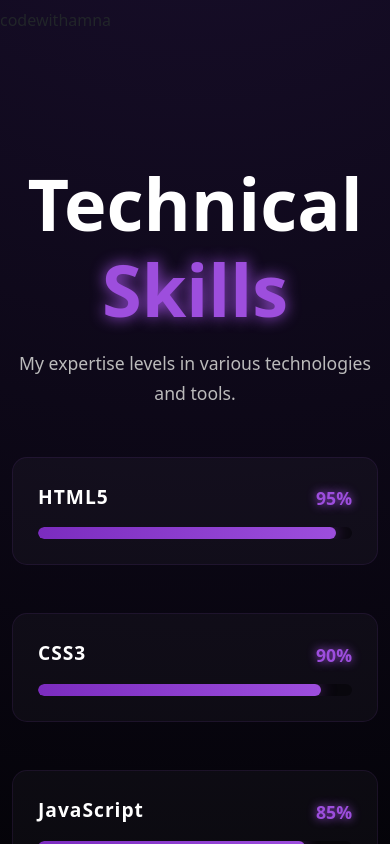
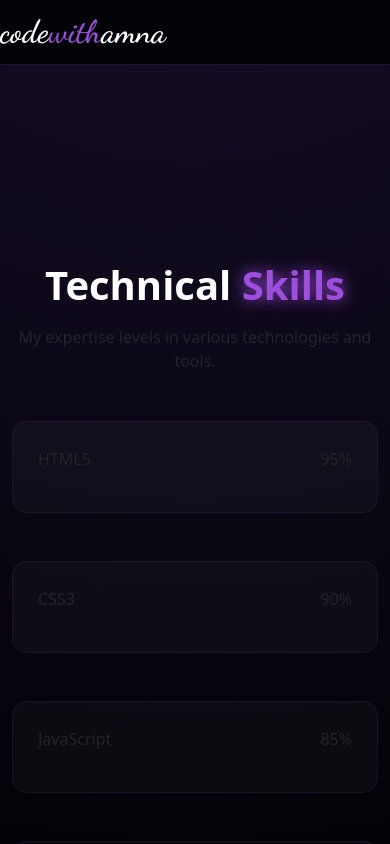
Before and after one commit to amna18304/my-portfolio, a React (Vite) app: page /skills in a window 390 px wide. Shown: the top 844 px of the page. Built offline with nearby package versions, Linux system fonts and the light colour scheme.

Commit message:
final styling fix for desktop and mobile

```diff
--- a/src/App.css
+++ b/src/App.css
@@ -18,42 +18,67 @@ body {
   overflow-x: hidden;
 }
 
-/* --- Navbar Styling --- */
-.custom-nav {
+/* --- Navbar Styling (FIXED FOR DESKTOP & MOBILE) --- */
+.navbar {
+  display: flex;
+  justify-content: space-between; /* Logo left, Links right */
+  align-items: center;
   background: rgba(2, 2, 5, 0.9);
   backdrop-filter: blur(10px);
   border-bottom: 1px solid rgba(157, 78, 221, 0.2);
-  padding: 15px 0;
+  padding: 15px 5%;
+  position: fixed;
+  top: 0;
+  width: 100%;
+  z-index: 1000;
+  box-sizing: border-box;
 }
 
-.signature-brand {
+.nav-logo {
   font-family: 'Dancing Script', cursive !important;
   font-size: 2rem;
   color: white !important;
   text-decoration: none;
+  font-weight: bold;
+}
+
+.nav-logo span {
+  color: var(--p-glow);
+}
+
+.nav-links {
+  display: flex; /* Desktop par line mein */
+  list-style: none;
+  gap: 30px;
+  margin: 0;
+  padding: 0;
+}
+
+.nav-links li a {
+  color: #ffffff !important;
+  text-decoration: none;
+  font-weight: 500;
+  font-size: 1.1rem;
   transition: 0.3s;
 }
 
-.nav-link {
-  color: #ffffff !important;
-  font-weight: 500;
-  font-size: 1.1rem;
-  padding: 8px 22px !important;
-  transition: 0.3s;
+.nav-links li a:hover {
+  color: var(--p-glow) !important;
 }
 
-.active-link {
-  color: white !important;
-  background: var(--p-glow);
-  border-radius: 8px;
-  box-shadow: 0 0 20px var(--p-glow);
+.menu-icon {
+  display: none; /* Desktop par chhupa rahega */
+  font-size: 2rem;
+  color: white;
+  cursor: pointer;
 }
 
-/* --- Hero Section (Home) --- */
+/* --- Hero Section --- */
 .hero-title {
   font-size: 4.5rem;
   font-weight: 600;
   color: white;
+  margin-top: 100px; /* Navbar se niche karne ke liye */
 }
 
 .name-purple {
@@ -61,219 +86,69 @@ body {
   text-shadow: 0 0 15px var(--p-glow);
 }
 
-.bio-text {
-  max-width: 600px;
-  margin: 20px auto;
-  color: #bbbbbb;
-  font-size: 1.1rem;
-  line-height: 1.7;
-}
-
-/* --- Skills Page Specific Styles --- */
+/* --- Skills & Projects --- */
 .skill-row-wrapper {
   background: rgba(255, 255, 255, 0.03);
-  padding: 25px; /* Spacing barha di gayi hai */
+  padding: 25px;
   border-radius: 15px;
   transition: 0.4s ease;
   border: 1px solid rgba(157, 78, 221, 0.1);
-  margin-bottom: 30px; /* Rows ke darmiyan gap */
+  margin-bottom: 30px;
 }
 
-.skill-row-wrapper:hover {
-  background: rgba(157, 78, 221, 0.08);
-  transform: translateX(10px);
-  border-color: var(--p-glow);
-}
-
-.skill-name {
-  font-size: 1.2rem;
-  font-weight: 600;
-  color: #ffffff;
-  letter-spacing: 1px;
-}
-
-.skill-percentage {
-  color: var(--p-glow);
-  font-weight: 700;
-  font-size: 1.1rem;
-  text-shadow: 0 0 10px var(--p-glow);
-}
-
-.progress-container-unique {
-  background: rgba(0, 0, 0, 0.4);
-  height: 12px;
-  border-radius: 20px;
-  overflow: hidden;
-}
-
-.progress-bar-neon {
-  height: 100%;
-  background: linear-gradient(90deg, #7b2cbf, #9d4edd);
-  border-radius: 20px;
-  box-shadow: 0 0 15px rgba(157, 78, 221, 0.5);
-}
-
-/* --- Buttons --- */
-.btn-p-fill {
-  background: var(--p-glow);
-  color: white !important;
-  border: none;
-  padding: 14px 35px;
-  border-radius: 10px;
-  font-weight: 600;
-  box-shadow: 0 0 15px var(--p-glow);
-  text-decoration: none;
-}
-
-.btn-p-outline {
-  background: transparent;
-  color: white !important;
-  border: 2px solid white;
-  padding: 14px 35px;
-  border-radius: 10px;
-  font-weight: 600;
-  text-decoration: none;
-}
-/* --- Projects Glass Cards --- */
 .glass-card {
-  background: rgba(255, 255, 255, 0.03); /* Transparent background */
+  background: rgba(255, 255, 255, 0.03);
   backdrop-filter: blur(10px);
   border: 1px solid rgba(157, 78, 221, 0.1);
   border-radius: 25px;
-  padding: 40px 30px;
+  padding: 30px;
   text-align: center;
-  transition: all 0.4s cubic-bezier(0.175, 0.885, 0.32, 1.275);
+  transition: 0.4s;
   height: 100%;
-  display: flex;
-  flex-direction: column;
-  justify-content: space-between;
 }
 
-/* Hover Effect: Card Chamakne lagegi */
 .glass-card:hover {
-  transform: translateY(-15px);
-  background: rgba(157, 78, 221, 0.08);
+  transform: translateY(-10px);
   border-color: var(--p-glow);
-  box-shadow: 0 20px 40px rgba(157, 78, 221, 0.2);
+  box-shadow: 0 10px 30px rgba(157, 78, 221, 0.3);
 }
 
-.project-icon-box {
-  font-size: 3rem;
-  margin-bottom: 20px;
-  filter: drop-shadow(0 0 10px var(--p-glow));
-}
-
-.card-title-neon {
-  color: #ffffff;
-  font-weight: 700;
-  margin-bottom: 15px;
-  font-size: 1.5rem;
-}
-
-.card-desc {
-  color: #cccccc;
-  font-size: 0.95rem;
-  line-height: 1.6;
-  margin-bottom: 25px;
-}
-
-/* Custom Button inside card */
-.view-live-btn {
-  background: transparent;
-  color: white;
-  border: 1px solid white;
-  padding: 10px 25px;
-  border-radius: 50px;
-  font-weight: 600;
-  transition: 0.3s;
-  width: 100%;
-}
-
-.glass-card:hover .view-live-btn {
-  background: var(--p-glow);
-  border-color: var(--p-glow);
-  box-shadow: 0 0 15px var(--p-glow);
-}
-/* Contact Page Inputs */
-.contact-input {
-  width: 100%;
-  background: rgba(255, 255, 255, 0.05);
-  border: 1px solid rgba(157, 78, 221, 0.2);
-  padding: 15px;
-  border-radius: 10px;
-  color: white;
-  outline: none;
-  transition: 0.3s;
-}
-
-.contact-input:focus {
-  border-color: var(--p-glow);
-  box-shadow: 0 0 15px rgba(157, 78, 221, 0.3);
-  background: rgba(157, 78, 221, 0.05);
-}
-
-.service-card {
-  min-height: 300px;
-  display: flex;
-  flex-direction: column;
-  justify-content: center;
-}
-
-/* For smooth appearance */
-.glass-card {
-  animation: fadeInUp 0.8s ease-out;
-}
-/* Mobile Responsiveness (Screen size 768px se kam ke liye) */
+/* --- MOBILE RESPONSIVENESS (FIXED) --- */
 @media (max-width: 768px) {
 
-  /* 1. Amna Tahir Text Size Fix */
-  h1, .hero-name {
-    font-size: 2.2rem !important; /* Size chota kar diya */
-    line-height: 1.1;
-    margin-bottom: 10px;
+  .hero-title {
+    font-size: 2.5rem !important; /* Mobile par chota size */
   }
 
-  /* 2. Navbar Styling for Mobile */
   .menu-icon {
-    display: block !important; /* Sirf mobile par nazar aaye */
-    font-size: 1.8rem;
-    cursor: pointer;
-    color: white;
+    display: block; /* Mobile par 3 lines nazar aayengi */
   }
 
   .nav-links {
-    display: none; /* Desktop menu chupa dein */
+    display: none; /* Default band */
     flex-direction: column;
     position: absolute;
-    top: 70px;
+    top: 100%;
     left: 0;
     width: 100%;
-    background: #000; /* Apne theme ke mutabiq color badlein */
+    background: rgba(2, 2, 5, 0.98);
     text-align: center;
-    padding: 20px 0;
+    padding: 30px 0;
+    border-bottom: 1px solid var(--p-glow);
   }
 
   .nav-links.active {
-    display: flex; /* Button click hone par menu dikhaye */
+    display: flex; /* Click par menu khulega */
   }
 
-  /* 3. Projects Boxes Fix */
-  .projects-container {
-    padding: 10px !important;
+  .nav-links li {
+    margin: 15px 0;
   }
 
-  .project-box {
-    width: 95% !important; /* Box poori screen par fit ho jaye */
-    margin: 15px auto !important;
-    padding: 15px !important;
-    min-height: auto !important; /* Box ki fixed height khatam */
-  }
-
-  .project-box h3 {
-    font-size: 1.4rem !important;
-  }
-
-  .project-box p {
-    font-size: 0.9rem !important;
+  .glass-card {
+    margin-bottom: 20px;
+    width: 90% !important;
+    margin-left: auto;
+    margin-right: auto;
   }
 }
```
